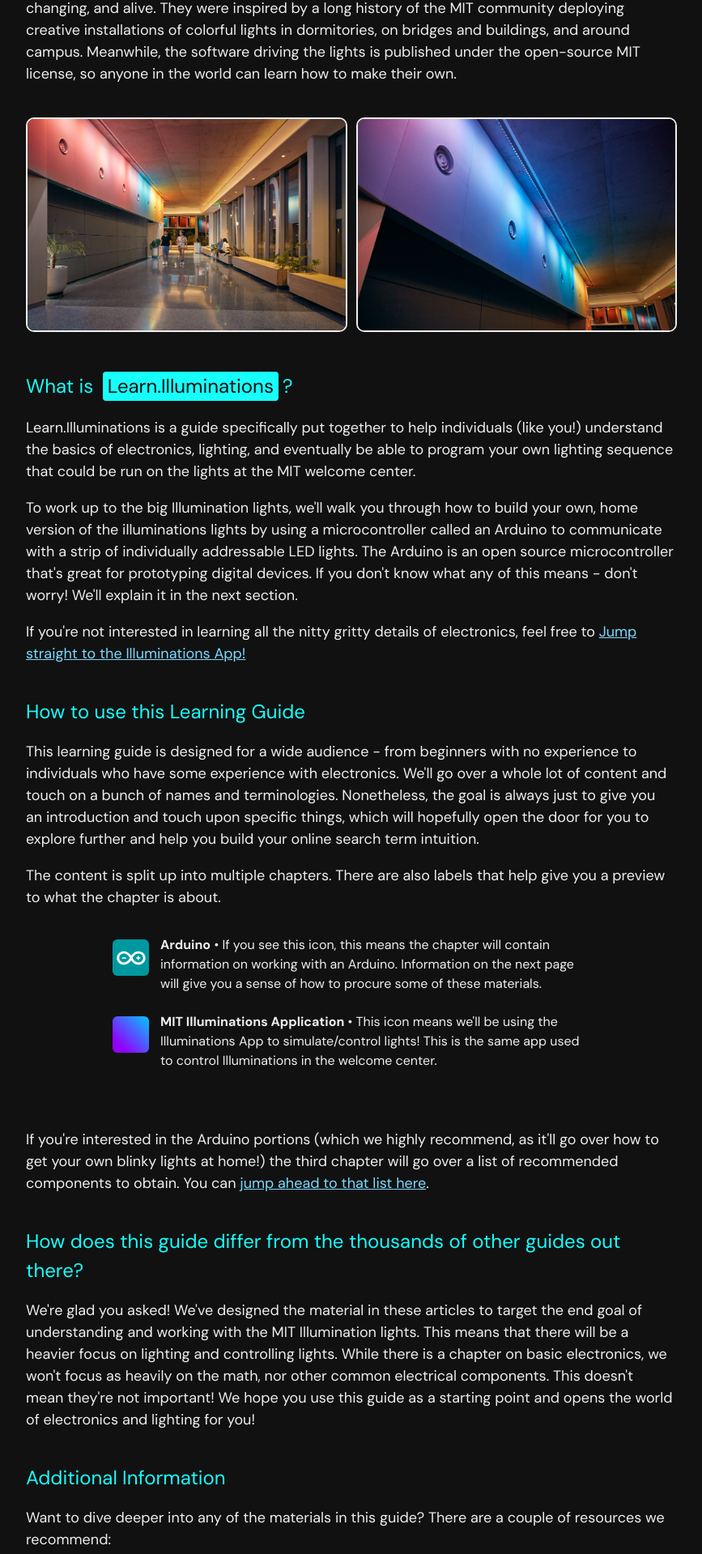
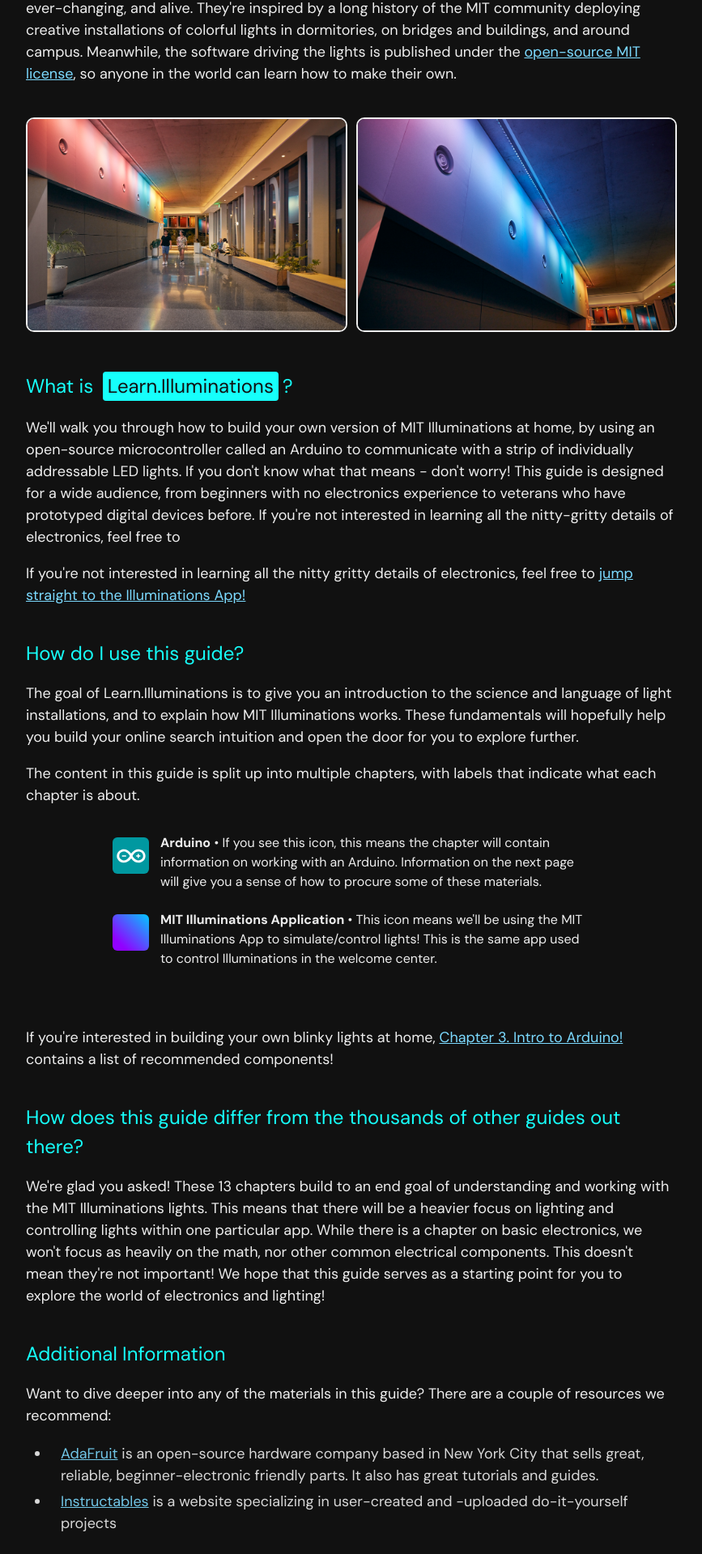
Before and after one commit to poofytoo/illuminations-seminar, a Next.js app in the folder src/: page /chapter/hello in a window 1280 px wide. Shown: the part 878-2797 px from the top of the page at 81% size, without its empty margins (368-1235 px from the left). Built offline with nearby package versions, Linux system fonts and the light colour scheme.

Commit message:
feat: update chapter 1 from ceri's edits

```diff
--- a/src/pages/chapter/hello.tsx
+++ b/src/pages/chapter/hello.tsx
@@ -1,5 +1,5 @@
 import GuideImage from '../../components/GuideImage';
-import Sidebar from '../../components/Sidebar';
+import Sidebar, { navigationLinks } from '../../components/Sidebar';
 import PageNavigationButtons from '../../components/PageNavigationButtons';
 import Link from 'next/link';
 
@@ -19,8 +19,8 @@
           <a href="https://illuminations.mit.edu" target="_blank">
             MIT Illuminations
           </a>
-          . MIT Illuminations is an ongoing experiment in creative computation
-          at the MIT Welcome Center located in{' '}
+          , an ongoing experiment in creative computation at the MIT Welcome
+          Center located in{' '}
           <a
             href="https://www.google.com/maps/place/MIT+Welcome+Center/@42.3621496,-71.0858094,15z/data=!4m2!3m1!1s0x0:0x5655bc63bb8beefe?sa=X&ved=2ahUKEwjHyJqm7rD7AhU-FFkFHQ_3BWMQ_BJ6BAh0EAg"
             target="_BLANK"
@@ -34,13 +34,16 @@
           size="LARGE"
         />
         <p>
-          The lights dynamically illuminating the center are, like the MIT
-          community, colorful, ever-changing, and alive. They were inspired by a
-          long history of the MIT community deploying creative installations of
-          colorful lights in dormitories, on bridges and buildings, and around
-          campus. Meanwhile, the software driving the lights is published under
-          the open-source MIT license, so anyone in the world can learn how to
-          make their own.
+          The lights dynamically illuminating the Welcome Center are, like the
+          MIT community, colorful, ever-changing, and alive. They're inspired by
+          a long history of the MIT community deploying creative installations
+          of colorful lights in dormitories, on bridges and buildings, and
+          around campus. Meanwhile, the software driving the lights is published
+          under the{' '}
+          <a href="https://opensource.org/licenses/MIT" target="_blank">
+            open-source MIT license
+          </a>
+          , so anyone in the world can learn how to make their own.
         </p>
         <GuideImage
           src={[
@@ -52,40 +55,33 @@
           What is <span className={styles.special}>Learn.Illuminations</span>?
         </h2>
         <p>
-          Learn.Illuminations is a guide specifically put together to help
-          individuals (like you!) understand the basics of electronics,
-          lighting, and eventually be able to program your own lighting sequence
-          that could be run on the lights at the MIT welcome center.
-        </p>
-        <p>
-          To work up to the big Illumination lights, we'll walk you through how
-          to build your own, home version of the illuminations lights by using a
-          microcontroller called an Arduino to communicate with a strip of
-          individually addressable LED lights. The Arduino is an open source
-          microcontroller that's great for prototyping digital devices. If you
-          don't know what any of this means - don't worry! We'll explain it in
-          the next section.
+          We'll walk you through how to build your own version of MIT
+          Illuminations at home, by using an open-source microcontroller called
+          an Arduino to communicate with a strip of individually addressable LED
+          lights. If you don't know what that means - don't worry! This guide is
+          designed for a wide audience, from beginners with no electronics
+          experience to veterans who have prototyped digital devices before. If
+          you're not interested in learning all the nitty-gritty details of
+          electronics, feel free to
         </p>
         <p>
           If you're not interested in learning all the nitty gritty details of
           electronics, feel free to{' '}
           <Link href="/chapter/intro-to-app">
-            Jump straight to the Illuminations App!
+            jump straight to the Illuminations App!
           </Link>
         </p>
-        <h2>How to use this Learning Guide</h2>
+        <h2>How do I use this guide?</h2>
         <p>
-          This learning guide is designed for a wide audience - from beginners
-          with no experience to individuals who have some experience with
-          electronics. We'll go over a whole lot of content and touch on a bunch
-          of names and terminologies. Nonetheless, the goal is always just to
-          give you an introduction and touch upon specific things, which will
-          hopefully open the door for you to explore further and help you build
-          your online search term intuition.
+          The goal of Learn.Illuminations is to give you an introduction to the
+          science and language of light installations, and to explain how MIT
+          Illuminations works. These fundamentals will hopefully help you build
+          your online search intuition and open the door for you to explore
+          further.
         </p>
         <p>
-          The content is split up into multiple chapters. There are also labels
-          that help give you a preview to what the chapter is about.
+          The content in this guide is split up into multiple chapters, with
+          labels that indicate what each chapter is about.
         </p>
         <table className={styles.legend}>
           <tbody>
@@ -114,36 +110,35 @@
               </td>
               <td valign="top">
                 <strong>MIT Illuminations Application</strong> • This icon means
-                we'll be using the Illuminations App to simulate/control lights!
-                This is the same app used to control Illuminations in the
-                welcome center.
+                we'll be using the MIT Illuminations App to simulate/control
+                lights! This is the same app used to control Illuminations in
+                the welcome center.
               </td>
             </tr>
           </tbody>
         </table>
         <p>
-          If you're interested in the Arduino portions (which we highly
-          recommend, as it'll go over how to get your own blinky lights at
-          home!) the third chapter will go over a list of recommended components
-          to obtain. You can{' '}
+          If you're interested in building your own blinky lights at home,{' '}
           <Link href="/chapter/intro-to-arduino#components">
-            jump ahead to that list here
-          </Link>
-          .
+            Chapter 3. Intro to Arduino!
+          </Link>{' '}
+          contains a list of recommended components!
         </p>
         <h2>
           How does this guide differ from the thousands of other guides out
           there?
         </h2>
         <p>
-          We're glad you asked! We've designed the material in these articles to
-          target the end goal of understanding and working with the MIT
-          Illumination lights. This means that there will be a heavier focus on
-          lighting and controlling lights. While there is a chapter on basic
-          electronics, we won't focus as heavily on the math, nor other common
-          electrical components. This doesn't mean they're not important! We
-          hope you use this guide as a starting point and opens the world of
-          electronics and lighting for you!
+          We're glad you asked! These{' '}
+          {navigationLinks.filter((item) => item.heading === undefined).length}{' '}
+          chapters build to an end goal of understanding and working with the
+          MIT Illuminations lights. This means that there will be a heavier
+          focus on lighting and controlling lights within one particular app.
+          While there is a chapter on basic electronics, we won't focus as
+          heavily on the math, nor other common electrical components. This
+          doesn't mean they're not important! We hope that this guide serves as
+          a starting point for you to explore the world of electronics and
+          lighting!
         </p>
         <h2>Additional Information</h2>
         <p>
@@ -152,27 +147,28 @@
         </p>
         <ul>
           <li>
-            <a href="https://www.adafruit.com/">AdaFruit</a> an open-source
+            <a href="https://www.adafruit.com/">AdaFruit</a> is an open-source
             hardware company based in New York City that sells great, reliable,
-            beginner-electronic friendly parts as well as a provider of great
-            tutorials and guides.
+            beginner-electronic friendly parts. It also has great tutorials and
+            guides.
           </li>
           <li>
-            <a href="https://www.instructables.com/">Instructables</a> a website
-            specializing in user-created and uploaded do-it-yourself projects
+            <a href="https://www.instructables.com/">Instructables</a> is a
+            website specializing in user-created and -uploaded do-it-yourself
+            projects
           </li>
         </ul>
         <p>
-          This guide itself is also open source and{' '}
+          This guide is also open source and{' '}
           <a
             href="https://github.com/poofytoo/illuminations-seminar"
             target="_blank"
           >
             found on GitHub here
           </a>
-          . If you spot anything wrong, feel free to leave a issue - or if you
-          want to contribute, feel free to submit a pull request! We're excited
-          to help the community build more awesome blinky lights.
+          . If you spot anything wrong, feel free to leave an issue. If you want
+          to contribute, feel free to submit a pull request! We're excited to
+          help everyone in the world build more awesome blinky lights.
         </p>
         <PageNavigationButtons />
       </div>
```
